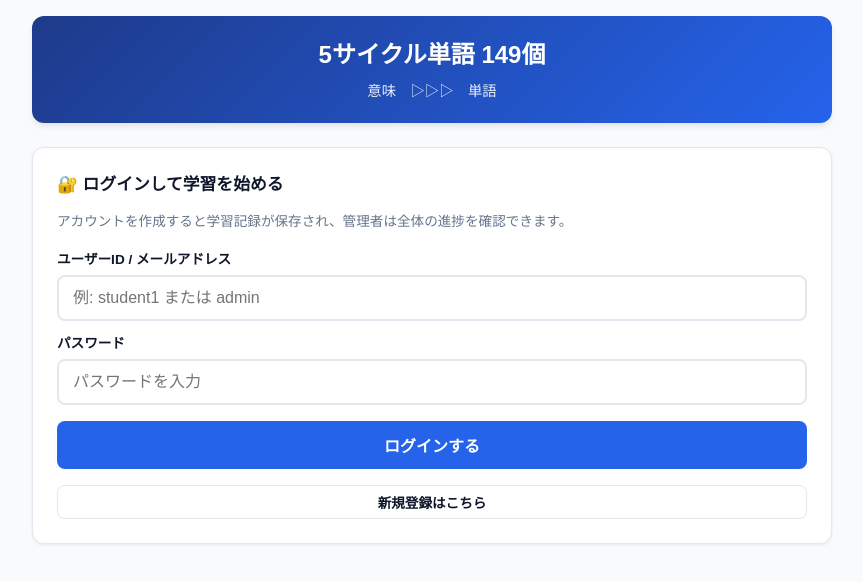
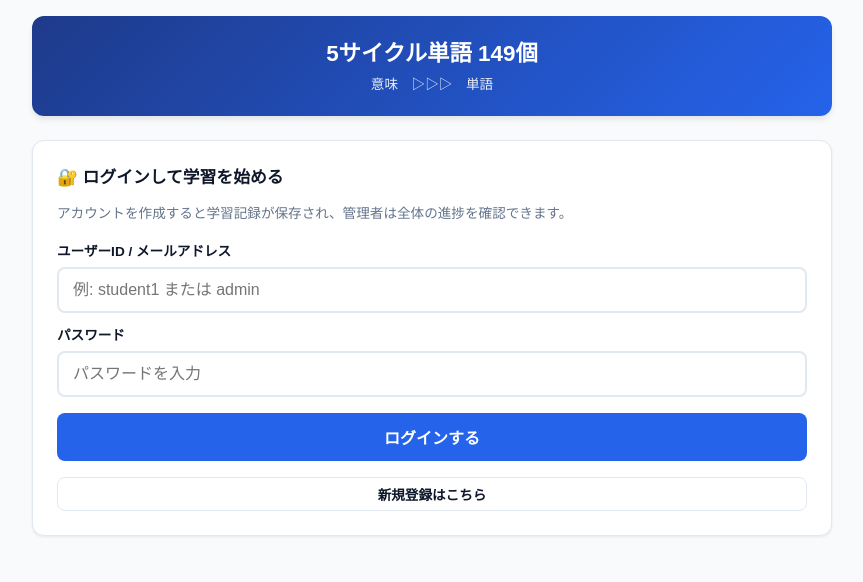
Before and after one commit to souruiito120-star/5swt_01, a plain HTML site: page index.html in a window 1280 px wide. Shown: the whole page, without its empty margins (208-1071 px from the left). Drawn offline with Linux system fonts and the light colour scheme.

Commit message:
Update index.html

```diff
--- a/index.html
+++ b/index.html
@@ -45,35 +45,37 @@
   header {
     text-align: center;
     margin-bottom: 24px;
-    padding: 20px;
+    padding: 20px 16px;
     background: linear-gradient(135deg, #1e3a8a 0%, #2563eb 100%);
     color: white;
     border-radius: var(--radius);
     box-shadow: 0 4px 6px -1px rgba(0, 0, 0, 0.1);
-    position: relative;
+    display: flex;
+    flex-direction: column;
+    align-items: center;
+    justify-content: center;
+    gap: 8px;
   }
 
   header h1 {
-    font-size: 1.5rem;
-    margin-bottom: 6px;
+    font-size: 1.4rem;
+    margin-bottom: 2px;
   }
 
   header p {
-    font-size: 0.9rem;
+    font-size: 0.85rem;
     opacity: 0.9;
   }
 
   .user-badge {
-    position: absolute;
-    top: 16px;
-    right: 16px;
     background: rgba(255, 255, 255, 0.2);
     padding: 6px 12px;
     border-radius: 999px;
-    font-size: 0.8rem;
-    display: flex;
+    font-size: 0.75rem;
+    display: inline-flex;
     align-items: center;
     gap: 8px;
+    margin-top: 4px;
   }
 
   .card {
@@ -503,8 +505,10 @@
 
 <div class="container">
   <header>
-    <h1>5サイクル単語 149個</h1>
-    <p>意味　▷▷▷　単語</p>
+    <div>
+      <h1>5サイクル単語 149個</h1>
+      <p>意味　▷▷▷　単語</p>
+    </div>
     <div id="user-badge" class="user-badge hidden">
       <span id="header-username">ゲスト</span>
       <button class="btn btn-outline btn-sm" style="padding: 2px 8px; font-size: 0.75rem; background: white; color: var(--text);" onclick="logout()">ログアウト</button>
```
